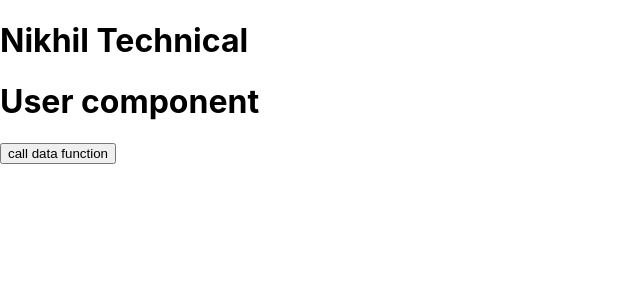
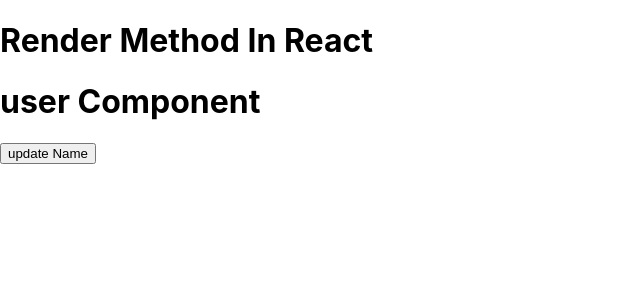
Before and after one commit to nikhil79912/React-Tutorial, a React (Create React App) app: page / in a window 1280 px wide. Shown: the top 300 px of the page, without its empty margins (0-640 px from the left). Built offline with nearby package versions, Linux system fonts and the light colour scheme.

Commit message:
lifecycle1

```diff
--- a/src/App.js
+++ b/src/App.js
@@ -1,13 +1,15 @@
 import React from 'react'
 import User from './component/user'
+
+
+
 const App=()=>{
-  function getData(){
-    alert("hello from app")
-  }
+  const[name,setname]=React.useState("nik")
   return (
-    <div>
-     <h1>Nikhil Technical</h1>
-     <User data={getData}/>
+    <div className='app'>
+      <h1>Render Method In React </h1>
+      <User name={name}/>
+      <button onClick={()=>setname("nikka")}>update Name</button>
     </div>
   )
 }
--- a/src/component/user.js
+++ b/src/component/user.js
@@ -1,11 +1,15 @@
 import React from "react";
 
-function User(props){
-    return (
-        <div>
-        <h1>User  component</h1>
-        <button onClick={props.data}>call data function</button>
-        </div>
-    )
+class User extends React.Component{
+   render(){
+console.warn("render method",this.props)
+return(
+    <div>
+        <h1>user Component</h1>
+    </div>
+)
+   }
+
 }
+
 export default User;
```
